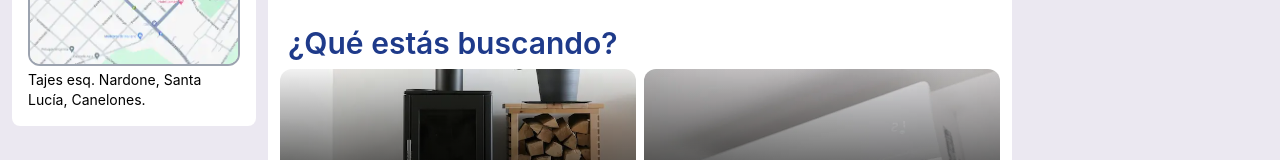
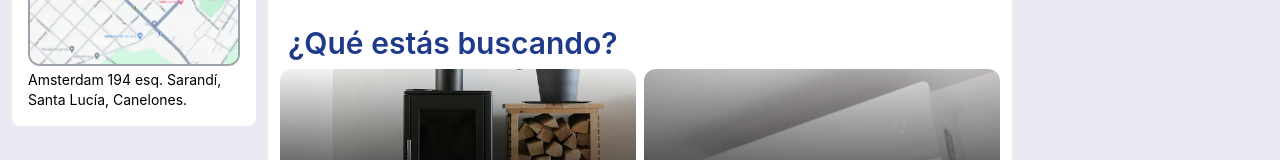
Before and after one commit to facuhdezz/climatizacion-sl, a React (Vite) app: page / in a window 1280 px wide. Shown: the part 547-707 px from the top of the page. Built offline with nearby package versions, Linux system fonts and the light colour scheme; no server answers; the database is empty.

Commit message:
Update Aside.jsx

```diff
--- a/src/components/Aside.jsx
+++ b/src/components/Aside.jsx
@@ -24,8 +24,8 @@ const Aside = () => {
                 </article>
                 <article className="flex flex-col gap-1 mt-4">
                     <div className="flex items-center px-2 gap-1"><img src={Location} className='h-6' alt='ícono de ubicación' /><h1 className="font-semibold py-1 text-lg 2xl:text-xl">¿Dónde encontrarnos?</h1></div>
-                    <a href="https://maps.app.goo.gl/38BwenRWHDBP9tkz7" target="_blank" rel="noopener noreferrer" className="rounded-xl border-2 border-gray-400 hover:cursor-pointer overflow-hidden"><img src={Map} alt='Mapa señalando la dirección del local: Tajes esquina Nardone, Santa Lucía, Canelones' className="hover:scale-110 duration-200" /></a>
-                    <h1 className='text-sm'>Tajes esq. Nardone, Santa Lucía, Canelones.</h1>
+                    <a href="https://maps.app.goo.gl/1LCB9yRcbjieTN6F6" target="_blank" rel="noopener noreferrer" className="rounded-xl border-2 border-gray-400 hover:cursor-pointer overflow-hidden"><img src={Map} alt='Mapa señalando la dirección del local: Tajes esquina Nardone, Santa Lucía, Canelones' className="hover:scale-110 duration-200" /></a>
+                    <h1 className='text-sm'>Amsterdam 194 esq. Sarandí, Santa Lucía, Canelones.</h1>
                 </article>
             </div>
         </aside>
```
